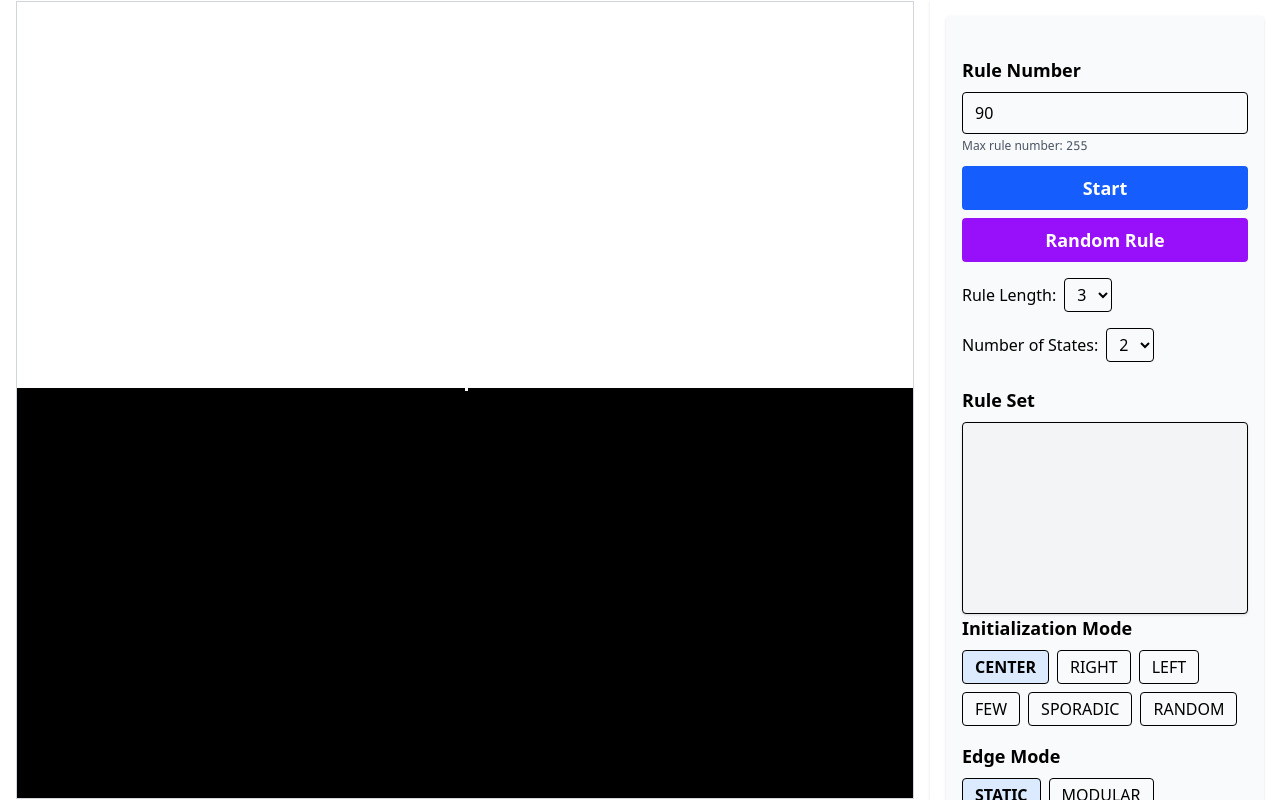
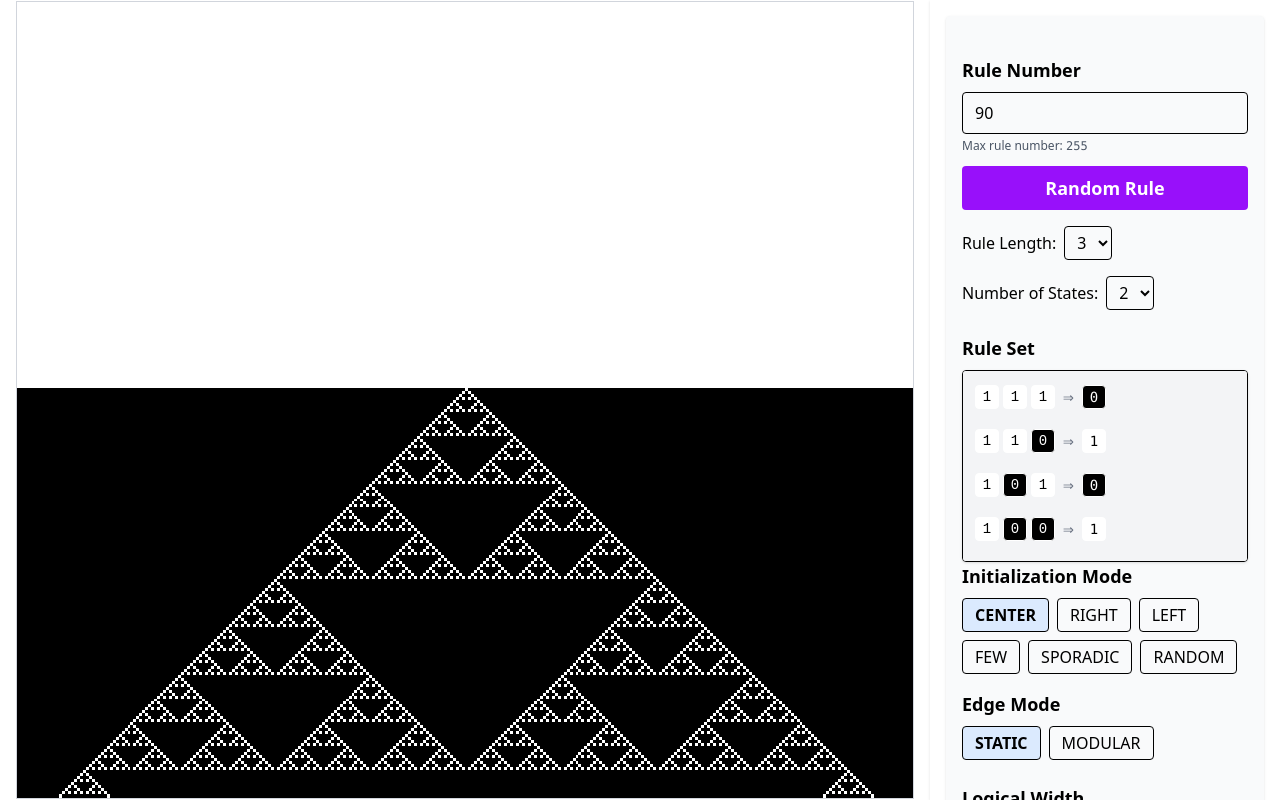
Before and after one commit to twohiccups/celluar-automata, a Next.js app: page / in a window 1280 px wide. Built offline with nearby package versions, Linux system fonts and the light colour scheme.

Commit message:
feat: rule context refactor, apply rules on number change

```diff
--- a/src/app/components/CanvasAutomaton.tsx
+++ b/src/app/components/CanvasAutomaton.tsx
@@ -1,7 +1,7 @@
 'use client';
 
 import { useEffect, useRef } from 'react';
-import { useCelluarContext } from '@/app/CelluarContext';
+import { useCelluarContext } from '@/app/components/contexts/CelluarContext';
 
 export default function CanvasAutomaton() {
     const canvasRef = useRef<HTMLCanvasElement | null>(null);
--- a/src/app/components/ColorThemeSelector.tsx
+++ b/src/app/components/ColorThemeSelector.tsx
@@ -1,6 +1,6 @@
 
 import { ThemeName, themeNames } from '@/app/themes';
-import { useCelluarContext } from '../CelluarContext';
+import { useCelluarContext } from './contexts/CelluarContext';
 import { useState } from 'react';
 
 
--- a/src/app/components/ControlPanel.tsx
+++ b/src/app/components/ControlPanel.tsx
@@ -4,12 +4,13 @@ import {
     InitializationMode,
     EdgeMode,
     useCelluarContext,
-} from '@/app/CelluarContext';
+} from '@/app/components/contexts/CelluarContext';
 
 import RuleEditor from '@/app/components/RuleEditor';
 
 import RuleInput from './RuleInput';
 import { ColorThemeSelector } from './ColorThemeSelector';
+import { useRulesContext } from './contexts/RulesContext';
 
 
 
@@ -66,11 +67,15 @@ function EdgeModeSelector() {
 function RuleConfigSelectors() {
 
     const {
+    } = useCelluarContext()
+
+    const {
+        numStates,
+        setNumStatesAndReset,
         ruleLength,
-        numStates,
         setRuleLengthAndReset,
-        setNumStatesAndReset
-    } = useCelluarContext()
+
+    } = useRulesContext()
     return (
         <>
             <div className="mt-4 flex items-center gap-2">
--- a/src/app/components/RuleEditor.tsx
+++ b/src/app/components/RuleEditor.tsx
@@ -1,6 +1,7 @@
 'use client';
 
-import { useCelluarContext } from '@/app/CelluarContext';
+import { useCelluarContext } from '@/app/components/contexts/CelluarContext';
+import { useRulesContext } from './contexts/RulesContext';
 
 function getTextContrast(hex: string): 'black' | 'white' {
     // Utility to determine readable text color
@@ -12,7 +13,8 @@ function getTextContrast(hex: string): 'black' | 'white' {
 }
 
 export default function RuleEditor() {
-    const { ruleSet, updateRule, numStates, colorPalette } = useCelluarContext();
+    const { colorPalette } = useCelluarContext();
+    const { ruleSet, numStates, updateRule } = useRulesContext()
 
     const sortedKeys = Object.keys(ruleSet).sort(
         (a, b) => parseInt(b, numStates) - parseInt(a, numStates)
--- a/src/app/components/RuleInput.tsx
+++ b/src/app/components/RuleInput.tsx
@@ -1,16 +1,17 @@
 'use client';
 
 import { useEffect, useState } from "react";
-import { useCelluarContext } from "../CelluarContext";
+import { useCelluarContext } from "./contexts/CelluarContext";
+import { useRulesContext } from "./contexts/RulesContext";
 
 export default function RuleInput() {
+    const { initializeState } = useCelluarContext();
     const {
         currentRuleNumber,
-        initializationMode,
         ruleLength,
         numStates,
-        setup,
-    } = useCelluarContext();
+        selectRule,
+    } = useRulesContext();
 
     const [inputValue, setInputValue] = useState(currentRuleNumber.toString());
 
@@ -18,16 +19,22 @@ export default function RuleInput() {
         setInputValue(currentRuleNumber.toString());
     }, [currentRuleNumber]);
 
+
+
     const handleInputChange = (e: React.ChangeEvent<HTMLInputElement>) => {
         setInputValue(e.target.value);
     };
 
-    const handleStart = () => {
+    // 👇 Automatically apply rule + re-initialize when inputValue is a valid number
+    useEffect(() => {
         const parsed = parseInt(inputValue, 10);
         if (!isNaN(parsed)) {
-            setup(parsed, initializationMode);
+            selectRule(parsed);
+            initializeState();
         }
-    };
+        // eslint-disable-next-line react-hooks/exhaustive-deps
+    }, [inputValue]);
+
 
     const totalAssignments = BigInt(numStates) ** BigInt(numStates ** ruleLength);
     const maxAssignable: number | bigint | undefined =
@@ -39,33 +46,22 @@ export default function RuleInput() {
         if (typeof maxAssignable === 'number') {
             const random = Math.floor(Math.random() * (maxAssignable + 1));
             setInputValue(random.toString());
-            setup(random, initializationMode);
         } else if (typeof maxAssignable === 'bigint') {
             const randomBig = BigInt.asUintN(64, crypto.getRandomValues(new BigUint64Array(1))[0]) % totalAssignments;
             setInputValue(randomBig.toString());
-            setup(Number(randomBig), initializationMode);
         }
     };
 
     function formatMaxAssignable(max: number | bigint | undefined): string {
         if (max === undefined) return '';
-
         if (typeof max === 'number') {
-            return max > 7625597484986
-                ? max.toExponential(3)
-                : max.toLocaleString();
+            return max > 7625597484986 ? max.toExponential(3) : max.toLocaleString();
         }
-
         const str = max.toString();
-        const digits = str.length;
-
-        // Convert to float string manually: take first digit, decimal, next 2, then exponent
         const base = `${str[0]}.${str.slice(1, 4)}`;
-        const exponent = digits - 1;
-
+        const exponent = str.length - 1;
         return `${base}e+${exponent}`;
     }
-
 
     return (
         <section className="mt-6">
@@ -90,20 +86,11 @@ export default function RuleInput() {
             )}
 
             <button
-                onClick={handleStart}
-                className="w-full mb-2 py-2 px-4 bg-blue-600 text-white rounded text-lg font-semibold hover:bg-blue-700 transition"
-            >
-                Start
-            </button>
-
-            <button
                 onClick={handleRandom}
                 className="w-full py-2 px-4 bg-purple-600 text-white rounded text-lg font-semibold hover:bg-purple-700 transition"
             >
                 Random Rule
             </button>
         </section>
-
-
     );
 }
--- a/src/app/CelluarContext.tsx
+++ b/src/app/components/contexts/CelluarContext.tsx
@@ -3,11 +3,9 @@
 import { createContext, ReactNode, useContext, useEffect, useState } from 'react';
 
 import { themes, ThemeName } from '@/app/themes';
+import { useRulesContext } from './RulesContext';
 
 
-interface RuleSet {
-    [key: string]: string;
-}
 
 export enum EdgeMode {
     STATIC,
@@ -29,30 +27,20 @@ interface CelluarContextProps {
     logicalWidth: number;
     scrollSpeed: number;
     currentState: string[];
-    ruleLength: number;
-    numStates: number;
     colorScheme: string;
     initializationMode: InitializationMode;
-    ruleSet: RuleSet;
     edgeMode: EdgeMode;
-    currentRuleNumber: number;
     colorPalette: string[];
     applyTheme: (themeName: ThemeName) => void;
 
     // Functions
-    generateRuleSet: () => void;
-    selectRule: (ruleNumber: number) => void;
-    updateRule: (key: string, newValue?: string) => void;
     initializeState: () => void;
     nextStep: () => void;
-    setup: (rule: number, mode: InitializationMode) => void;
 
     // Setters
     setLogicalWidth: (v: number) => void;
     setScrollSpeed: (v: number) => void;
     setInitializationMode: (mode: InitializationMode) => void;
-    setRuleLengthAndReset: (length: number) => void;
-    setNumStatesAndReset: (count: number) => void;
     setCurrentState: (state: string[]) => void;
     setEdgeMode: (mode: EdgeMode) => void;
     setColorScheme: (scheme: string) => void;
@@ -65,75 +53,15 @@ export const CelluarContext = createContext<CelluarContextProps | undefined>(und
 export const CelluarContextProvider = ({ children }: { children: ReactNode }) => {
     const [currentState, setCurrentState] = useState<string[]>([]);
     const [scrollSpeed, setScrollSpeed] = useState<number>(40)
-    const [ruleLength, setRuleLength] = useState(3);
-    const [numStates, setNumStates] = useState(2); // default binary
     const [colorScheme, setColorScheme] = useState('default');
     const [initializationMode, setInitializationMode] = useState<InitializationMode>(InitializationMode.CENTER);
-    const [ruleSet, setRuleSet] = useState<RuleSet>({});
     const [edgeMode, setEdgeMode] = useState(EdgeMode.STATIC);
-    const [currentRuleNumber, setCurrentRuleNumber] = useState(90);
     const [colorPalette, setColorPalette] = useState<string[]>(themes.Basic); // default palette
     const [logicalWidth, setLogicalWidth] = useState<number>(300);
 
+    const { ruleLength, ruleSet } = useRulesContext()
 
-    function generateRuleSet() {
-        const totalRules = numStates ** ruleLength;
-        const newRuleSet: RuleSet = {};
 
-        for (let i = 0; i < totalRules; i++) {
-            const key = i.toString(numStates).padStart(ruleLength, '0');
-            newRuleSet[key] = '0';
-        }
-
-        setRuleSet(newRuleSet);
-        setCurrentRuleNumber(0);
-    }
-
-    function selectRule(ruleNumber: number) {
-        const totalRules = numStates ** ruleLength;
-
-        const keys: string[] = [];
-        for (let i = 0; i < totalRules; i++) {
-            keys.push(i.toString(numStates).padStart(ruleLength, '0'));
-        }
-
-        keys.reverse(); // high-order patterns first
-
-        const ruleString = ruleNumber.toString(numStates).padStart(totalRules, '0');
-
-        const newRules: RuleSet = {};
-        for (let i = 0; i < totalRules; i++) {
-            newRules[keys[i]] = ruleString[i] ?? '0';
-        }
-
-        setRuleSet(newRules);
-        setCurrentRuleNumber(ruleNumber);
-    }
-
-    function updateRule(key: string, newValue?: string) {
-        setRuleSet((prev) => {
-            const current = prev[key];
-            if (current === undefined) return prev;
-
-            const updatedValue =
-                newValue !== undefined
-                    ? newValue
-                    : ((parseInt(current) + 1) % numStates).toString();
-
-            const newRules = {
-                ...prev,
-                [key]: updatedValue,
-            };
-
-            // Recompute rule number
-            const keys = Object.keys(newRules).sort().reverse();
-            const digits = keys.map((k) => newRules[k] ?? '0').join('');
-            const newRuleNum = parseInt(digits, numStates);
-            setCurrentRuleNumber(newRuleNum);
-
-            return newRules;
-        });
-    }
 
     function initializeState() {
         const width = logicalWidth;
@@ -169,11 +97,6 @@ export const CelluarContextProvider = ({ children }: { children: ReactNode }) =>
     }
 
 
-    function setup(rule: number) {
-        selectRule(rule);
-        initializeState();
-    }
-
     function nextStep() {
         const len = currentState.length;
         const newState: string[] = [];
@@ -200,18 +123,6 @@ export const CelluarContextProvider = ({ children }: { children: ReactNode }) =>
     }
 
 
-    function setRuleLengthAndReset(length: number) {
-        setRuleLength(length);
-        generateRuleSet();
-        setCurrentRuleNumber(0);
-    }
-
-    function setNumStatesAndReset(count: number) {
-        setNumStates(count);
-        generateRuleSet();
-        setCurrentRuleNumber(0);
-    }
-
     function applyTheme(themeName: ThemeName) {
         const theme = themes[themeName];
         if (theme) {
@@ -223,29 +134,16 @@ export const CelluarContextProvider = ({ children }: { children: ReactNode }) =>
         logicalWidth,
         scrollSpeed,
         currentState,
-        ruleLength,
         colorScheme,
         initializationMode,
-        ruleSet,
         edgeMode,
-        currentRuleNumber,
-        numStates,
         colorPalette,
-
-
-        generateRuleSet,
-        selectRule,
         nextStep,
-        updateRule,
         initializeState,
-        setup,
         applyTheme,
-
         setLogicalWidth,
         setScrollSpeed,
         setInitializationMode,
-        setRuleLengthAndReset,
-        setNumStatesAndReset,
         setCurrentState,
         setEdgeMode,
         setColorScheme,
--- a/src/app/components/contexts/RulesContext.tsx
+++ b/src/app/components/contexts/RulesContext.tsx
@@ -1,11 +1,130 @@
-import { createContext } from "react";
+'use client';
 
+import { createContext, useContext, useState } from 'react';
 
-
+export interface RuleSet {
+    [key: string]: string;
+}
 
 interface RulesContextProps {
     ruleLength: number;
-
+    ruleSet: RuleSet;
+    currentRuleNumber: number;
+    numStates: number;
+    selectRule: (ruleNumber: number) => void;
+    updateRule: (key: string, newValue?: string) => void;
+    generateRuleSet: () => void;
+    setNumStates: (numStates: number) => void;
+    setRuleSet: (ruleSet: RuleSet) => void;
+    setCurrentRuleNumber: (ruleNumber: number) => void;
+    setRuleLength: (length: number) => void;
+    setRuleLengthAndReset: (length: number) => void;
+    setNumStatesAndReset: (count: number) => void;
 }
 
-// const RulesContext = createContext<>()
+const RulesContext = createContext<RulesContextProps | undefined>(undefined);
+
+export const RulesProvider = ({ children }: { children: React.ReactNode }) => {
+    const [ruleSet, setRuleSet] = useState<RuleSet>({});
+    const [currentRuleNumber, setCurrentRuleNumber] = useState(90);
+    const [ruleLength, setRuleLength] = useState(3);
+    const [numStates, setNumStates] = useState(2);
+
+    function generateRuleSet() {
+        const totalRules = numStates ** ruleLength;
+        const newRuleSet: RuleSet = {};
+
+        for (let i = 0; i < totalRules; i++) {
+            const key = i.toString(numStates).padStart(ruleLength, '0');
+            newRuleSet[key] = '0';
+        }
+
+        setRuleSet(newRuleSet);
+        setCurrentRuleNumber(0);
+    }
+
+    function selectRule(ruleNumber: number) {
+        const totalRules = numStates ** ruleLength;
+        const keys: string[] = [];
+
+        for (let i = 0; i < totalRules; i++) {
+            keys.push(i.toString(numStates).padStart(ruleLength, '0'));
+        }
+
+        keys.reverse();
+
+        const ruleString = ruleNumber.toString(numStates).padStart(totalRules, '0');
+
+        const newRules: RuleSet = {};
+        for (let i = 0; i < totalRules; i++) {
+            newRules[keys[i]] = ruleString[i] ?? '0';
+        }
+
+        setRuleSet(newRules);
+        setCurrentRuleNumber(ruleNumber);
+    }
+
+    function updateRule(key: string, newValue?: string) {
+        setRuleSet((prev) => {
+            const current = prev[key];
+            if (current === undefined) return prev;
+
+            const updatedValue =
+                newValue !== undefined
+                    ? newValue
+                    : ((parseInt(current) + 1) % numStates).toString();
+
+            const newRules = {
+                ...prev,
+                [key]: updatedValue,
+            };
+
+            const keys = Object.keys(newRules).sort().reverse();
+            const digits = keys.map((k) => newRules[k] ?? '0').join('');
+            const newRuleNum = parseInt(digits, numStates);
+            setCurrentRuleNumber(newRuleNum);
+
+            return newRules;
+        });
+    }
+
+    function setRuleLengthAndReset(length: number) {
+        setRuleLength(length);
+        generateRuleSet();
+    }
+
+    function setNumStatesAndReset(count: number) {
+        setNumStates(count);
+        generateRuleSet();
+    }
+
+    return (
+        <RulesContext.Provider
+            value={{
+                ruleSet,
+                currentRuleNumber,
+                ruleLength,
+                numStates,
+                selectRule,
+                updateRule,
+                generateRuleSet,
+                setNumStates,
+                setRuleSet,
+                setRuleLength,
+                setCurrentRuleNumber,
+                setRuleLengthAndReset,
+                setNumStatesAndReset,
+            }}
+        >
+            {children}
+        </RulesContext.Provider>
+    );
+};
+
+export const useRulesContext = () => {
+    const context = useContext(RulesContext);
+    if (!context) {
+        throw new Error("useRulesContext must be used within a RulesProvider");
+    }
+    return context;
+};
--- a/src/app/page.tsx
+++ b/src/app/page.tsx
@@ -1,12 +1,14 @@
 'use client';
 
-import { CelluarContextProvider } from '@/app/CelluarContext';
+import { CelluarContextProvider } from '@/app/components/contexts/CelluarContext';
 import CanvasAutomaton from '@/app/components/CanvasAutomaton';
 import ControlPanel from '@/app/components/ControlPanel';
+import { RulesProvider } from './components/contexts/RulesContext';
 
 export default function Home() {
 
   return (
+    <RulesProvider>
       <CelluarContextProvider>
         <div className="flex flex-col md:flex-row h-screen max-h-screen overflow-hidden">
           <div className="flex justify-center items-center flex-1 overflow-hidden p-4">
@@ -20,6 +22,8 @@ export default function Home() {
             />
           </div>
         </div>
+
       </CelluarContextProvider >
+    </RulesProvider>
   );
 }
```
Lines whose indentation alone changed are shown as unchanged.
